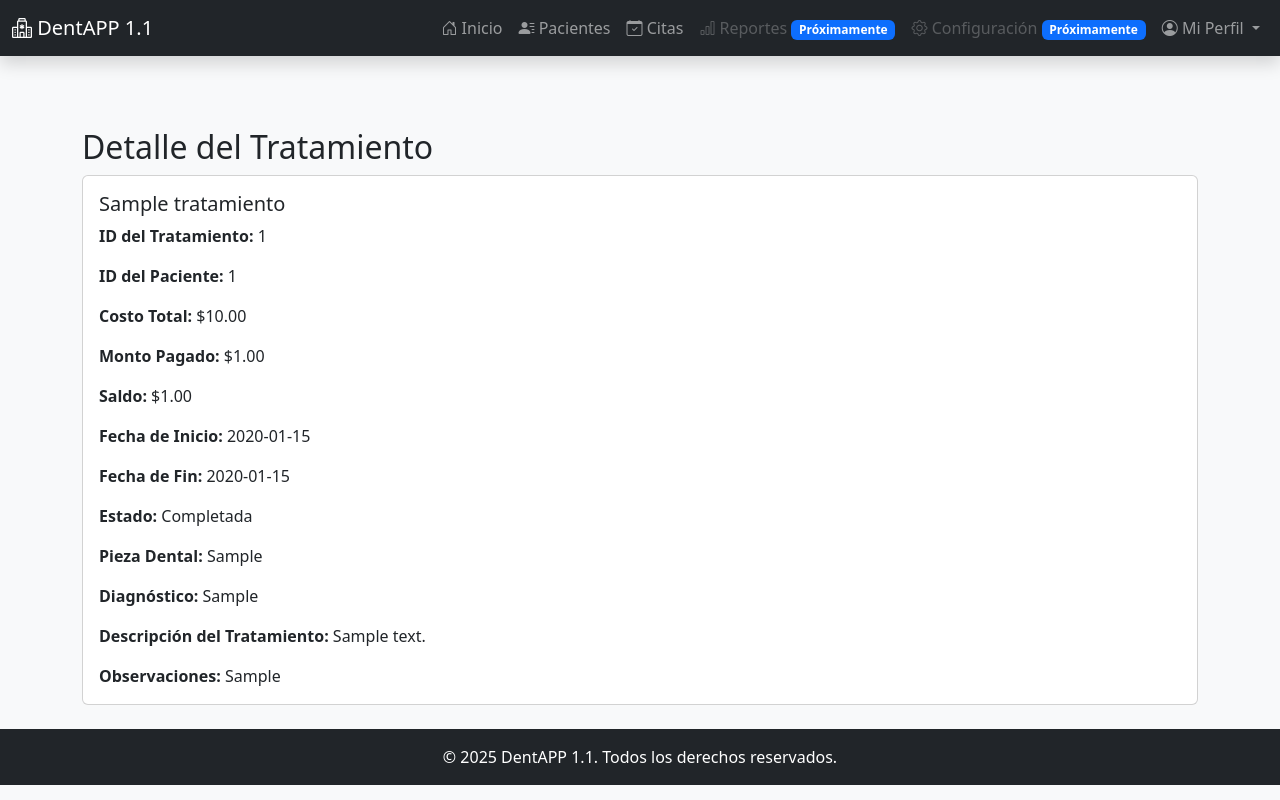
After one commit to HAjiMe-0/BDdentista, a Flask app: page /tratamiento/1 in a window 1280 px wide. The commit adds this page. Run offline with Flask 3, Linux system fonts and the light colour scheme; the visitor is signed in with stand-in values (Sample User, id 1); tables that the repository leaves empty hold one stand-in row (values such as "Sample post"); some libraries are stand-ins or nearby versions.

Commit message:
Arreglos generales

```diff
--- a/app/__init__.py
+++ b/app/__init__.py
@@ -12,7 +12,7 @@ migrate = Migrate()
 def create_app():
     app = Flask(__name__)
     app.config['SECRET_KEY'] = 'your_secret_key'
-    app.config['SQLALCHEMY_DATABASE_URI'] = 'postgresql+pg8000://postgres:123@localhost/BDDentista'
+    app.config['SQLALCHEMY_DATABASE_URI'] = 'postgresql+pg8000://postgres:chupaelperro611@localhost/BDDentista'
     app.config['MAIL_SERVER'] = 'smtp.yourmailserver.com'
     app.config['MAIL_PORT'] = 587
     app.config['MAIL_USE_TLS'] = True
--- a/app/controllers.py
+++ b/app/controllers.py
@@ -12,6 +12,7 @@ from io import BytesIO
 from reportlab.lib.pagesizes import letter
 from reportlab.pdfgen import canvas
 import json
+from decimal import Decimal
 
 main_bp = Blueprint('main', __name__)
 s = URLSafeTimedSerializer('clave_secreta')
@@ -29,8 +30,8 @@ def login_requerido(funcion):
 @main_bp.route('/')
 def inicio():
     if 'doctor_id' in session:
-        return redirect(url_for('main.dashboard'))
-    return redirect(url_for('main.iniciar_sesion'))
+        return redirect(url_for('main.iniciar_sesion'))
+    return redirect(url_for('main.dashboard'))
 
 # Pantalla de inicio de sesión
 @main_bp.route('/iniciar-sesion', methods=['GET', 'POST'])
@@ -348,9 +349,11 @@ def eliminar_citaPC(cita_id):
 
         db.session.delete(cita)
         db.session.commit()
-        return jsonify({"message": "Cita eliminada exitosamente."}), 200
+        flash('Cita eliminada exitosamente.', 'success')
+        return redirect(url_for('main.listar_citas'))
     except Exception as e:
-        return jsonify({"error": str(e)}), 500
+        flash(f'Error al eliminar la cita: {str(e)}', 'error')
+        return redirect(url_for('main.listar_citas'))
 
 # Gestión de tratamientos
 # Crear tratamiento
@@ -436,12 +439,25 @@ def agregar_pago_tratamiento(tratamiento_id):
         flash('No tienes permiso para agregar pagos a este tratamiento.', 'error')
         return redirect(url_for('main.detalle_paciente', paciente_id=tratamiento.paciente_id))
 
-    monto_pago = float(request.form['monto_pago'])
+
+
+    monto_pago = Decimal(request.form['monto_pago'])
     tratamiento.monto_pagado += monto_pago
     tratamiento.saldo = tratamiento.costo_total - tratamiento.monto_pagado
     db.session.commit()
     flash('Pago agregado exitosamente.', 'success')
     return redirect(url_for('main.detalle_paciente', paciente_id=tratamiento.paciente_id))
+
+#
+@main_bp.route('/tratamiento/<int:tratamiento_id>', methods=['GET'])
+@login_requerido
+def ver_tratamiento(tratamiento_id):
+    tratamiento = Tratamiento.query.get_or_404(tratamiento_id)
+    if tratamiento.paciente.doctor_id != session['doctor_id']:
+        flash('No tienes permiso para ver este tratamiento.', 'error')
+        return redirect(url_for('main.listar_pacientes'))
+
+    return render_template('tratamientos/ver_tratamiento.html', tratamiento=tratamiento)
 
 # Crear formulario médico
 @main_bp.route('/paciente/<int:paciente_id>/formulario/crear', methods=['GET', 'POST'])
--- a/app/templates/formularios/crear_formulario.html
+++ b/app/templates/formularios/crear_formulario.html
@@ -369,7 +369,7 @@
         <!-- Botones -->
         <div class="d-flex justify-content-end gap-2">
             <button type="button" class="btn btn-primary" onclick="guardarFormulario()">Guardar</button>
-            <a href="{{ url_for('main.list_paciente') }}" class="btn btn-secondary">Volver</a>
+            <a href="{{ url_for('main.listar_pacientes') }}" class="btn btn-secondary">Volver</a>
         </div>
     </form>
 </div>
--- a/app/templates/pacientes/detalle_paciente.html
+++ b/app/templates/pacientes/detalle_paciente.html
@@ -34,6 +34,7 @@
                         <th>Nombre</th>
                         <th>Costo Total</th>
                         <th>Monto Pagado</th>
+                        <th>Saldo</th>
                         <th>Fecha Inicio</th>
                         <th>Fecha Fin</th>
                         <th>Estado</th>
@@ -47,6 +48,7 @@
                         <td>{{ tratamiento.nombre }}</td>
                         <td>{{ tratamiento.costo_total }}</td>
                         <td>{{ tratamiento.monto_pagado }}</td>
+                        <td>{{ tratamiento.saldo }}</td>
                         <td>{{ tratamiento.fecha_inicio }}</td>
                         <td>{{ tratamiento.fecha_fin or 'En Progreso' }}</td>
                         <td>{{ tratamiento.estado }}</td>
@@ -59,6 +61,7 @@
                                 <input type="number" name="monto_pago" class="form-control form-control-sm d-inline-block" placeholder="Monto" required>
                                 <button type="submit" class="btn btn-info btn-sm">Agregar Pago</button>
                             </form>
+                            <a href="{{ url_for('main.ver_tratamiento', tratamiento_id=tratamiento.tratamiento_id) }}" class="btn btn-info btn-sm">Ver</a>
                         </td>
                     </tr>
                     {% endfor %}
--- /dev/null
+++ b/app/templates/tratamientos/ver_tratamiento.html
@@ -0,0 +1,24 @@
+{% extends "base.html" %}
+
+{% block content %}
+<div class="container mt-5">
+    <h2>Detalle del Tratamiento</h2>
+    <div class="card">
+        <div class="card-body">
+            <h5 class="card-title">{{ tratamiento.nombre }}</h5>
+            <p class="card-text"><strong>ID del Tratamiento:</strong> {{ tratamiento.tratamiento_id }}</p>
+            <p class="card-text"><strong>ID del Paciente:</strong> {{ tratamiento.paciente_id }}</p>
+            <p class="card-text"><strong>Costo Total:</strong> ${{ tratamiento.costo_total }}</p>
+            <p class="card-text"><strong>Monto Pagado:</strong> ${{ tratamiento.monto_pagado }}</p>
+            <p class="card-text"><strong>Saldo:</strong> ${{ tratamiento.saldo }}</p>
+            <p class="card-text"><strong>Fecha de Inicio:</strong> {{ tratamiento.fecha_inicio }}</p>
+            <p class="card-text"><strong>Fecha de Fin:</strong> {{ tratamiento.fecha_fin }}</p>
+            <p class="card-text"><strong>Estado:</strong> {{ tratamiento.estado }}</p>
+            <p class="card-text"><strong>Pieza Dental:</strong> {{ tratamiento.pieza_dental }}</p>
+            <p class="card-text"><strong>Diagnóstico:</strong> {{ tratamiento.diagnostico }}</p>
+            <p class="card-text"><strong>Descripción del Tratamiento:</strong> {{ tratamiento.tratamiento_descripcion }}</p>
+            <p class="card-text"><strong>Observaciones:</strong> {{ tratamiento.observaciones }}</p>
+        </div>
+    </div>
+</div>
+{% endblock %}
```
